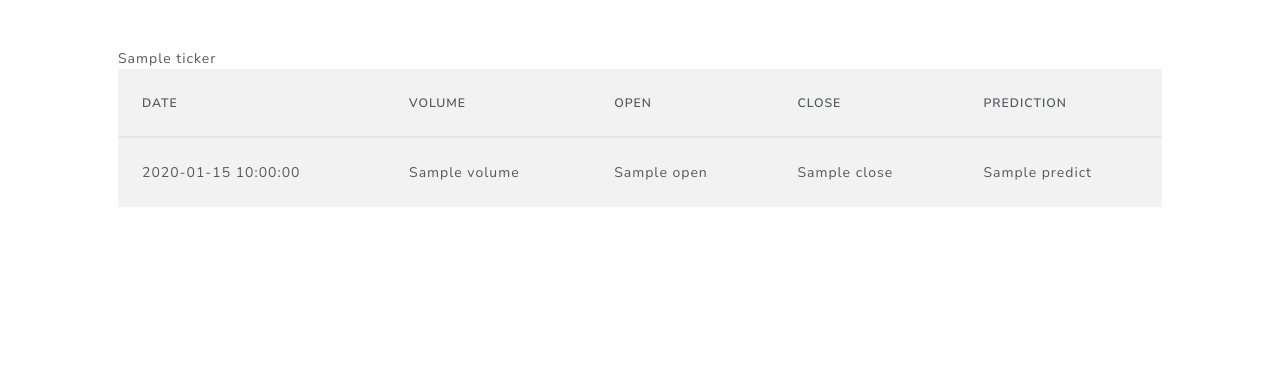
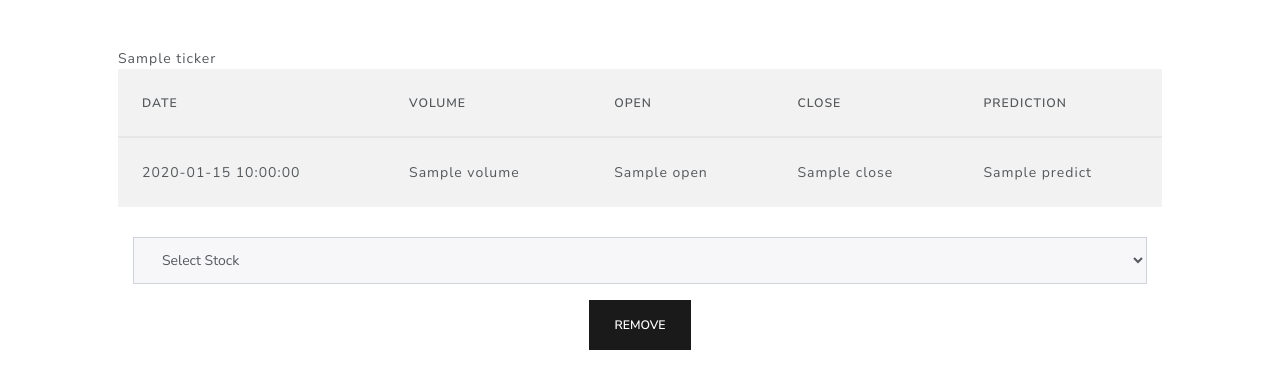
Before and after one commit to Timsaur/StockTalk, a Flask app: template stocktalk/templates/bookmarks.html in a window 1280 px wide. Shown: the part 85-474 px from the top of the page. Run offline with Flask 2, Linux system fonts and the light colour scheme; the template is opened without the code that fills it: most values are stand-ins (such as "Sample title", 1, 10 or a date in 2020); some libraries are stand-ins or nearby versions.

Commit message:
bookmarks

```diff
--- a/stocktalk/app.py
+++ b/stocktalk/app.py
@@ -14,7 +14,6 @@
 from predict import *
 
 # postgresql-spherical-72286
-ticker = "help"
 app = Flask(__name__)
 
 app.config['SECRET_KEY'] = os.environ.get('SECRET_KEY', 'XYZ')
@@ -33,6 +32,7 @@
 @app.route('/', methods=['GET', 'POST'])
 @login_required
 def index():
+	print(session.get("user_id"))
 	if request.method == "POST":
 		if not request.form.get("symbol"):
 			return redirect("/")
@@ -41,7 +41,8 @@
 			result = run(symbol)
 		except:
 			return render_template("base.html")
-		ticker = symbol
+		# global ticker
+		session["ticker"] = symbol
 		url = 'https://api.iextrading.com/1.0/stock/' + symbol + '/chart/2y'
 		r = requests.get(url)
 		raw = json.loads(r.text)
@@ -55,16 +56,26 @@
 		return render_template("result.html", data=data)
 	return render_template("base.html")
 
-@app.route('/result', methods=['POST'])
+@app.route('/result', methods=['GET', 'POST'])
 @login_required
 def result():
-	db.execute("INSERT INTO stocks (username, stock) VALUES ('%s', '%s')" % (session.get("username"), ticker))
-	return redirect("bookmarks")
+	if request.method == "POST":
+		ticker = session["ticker"]
+		print(ticker)
+		try:
+			rows = db.execute("SELECT * FROM stocks WHERE username = ('%s') AND stock = ('%s')" % (session.get("user_id"), ticker.upper()))
+			fetch = rows.fetchall()
+			if len(fetch) >= 1:
+				return redirect("bookmarks")
+		except:
+			pass
+		db.execute("INSERT INTO stocks (username, stock) VALUES ('%s', '%s')" % (session.get("user_id"), ticker.upper()))
+		return redirect("bookmarks")
+	return redirect("/")
 
 
 @app.route("/login", methods=["GET", "POST"])
 def login():
-
     session.clear()
     if request.method == "POST":
         if not request.form.get("username"):
@@ -83,6 +94,7 @@
             return render_template("login.html")
 
         session["user_id"] = request.form.get("username")
+        print(session.get("user_id"))
         return redirect("/")
     return render_template("login.html")
 
@@ -134,14 +146,20 @@
 
 @app.route("/bookmarks", methods=["GET", "POST"])
 @login_required
-def history():
+def bookmarks():
     # Select all from purchase_histories so we can choose what to display in the html
-    bookmarks = db.execute("SELECT * FROM stocks WHERE username= '%s'" % session.get("username"))
+    if request.method == "POST":
+        symbol = request.form.get("ticker")
+        db.execute("DELETE FROM stocks WHERE username = ('%s') AND stock = ('%s')" % (session.get("user_id"), symbol))
+        return redirect("bookmarks")
+
+    bookmarks = db.execute("SELECT * FROM stocks WHERE username= '%s'" % session.get("user_id"))
     fetch = bookmarks.fetchall()
+    print(fetch)
     # fetch = [{"ticker":"aapl"},{"ticker":"amzn"}]
     data = []
     for stock in fetch:
-        url = 'https://api.iextrading.com/1.0/stock/' + stock["ticker"] + '/chart/2y'
+        url = 'https://api.iextrading.com/1.0/stock/' + stock["stock"] + '/chart/2y'
         r = requests.get(url)
         raw = json.loads(r.text)
         open_price=[]
@@ -150,6 +168,6 @@
             open_price.append(element["open"])
             date.append(element["date"])
         #graph = graph.my_plotter(ax, open_price[len(open_price)-30:], date[len(open_price)-30:])
-        data.append({"date":date[len(date)-1],"open":raw[len(raw)-1]["open"], "volume":raw[len(raw)-1]["volume"], "close":raw[len(raw)-1]["close"], "predict":run(stock["ticker"]), "ticker":stock["ticker"].upper()})
+        data.append({"date":date[len(date)-1],"open":raw[len(raw)-1]["open"], "volume":raw[len(raw)-1]["volume"], "close":raw[len(raw)-1]["close"], "predict":run(stock["stock"]), "ticker":stock["stock"].upper()})
 
     return render_template("bookmarks.html", data=data)
--- a/stocktalk/templates/bookmarks.html
+++ b/stocktalk/templates/bookmarks.html
@@ -36,4 +36,17 @@
     </div> -->
 
 {% endfor %}
+
+    <form action="/bookmarks" method="post" class="col-md-12 text-center top30">
+
+        <div class="form-group">
+            <select class="form-control" name="ticker">
+                <option disabled selected value="">Select Stock</option>
+                {% for stock in data %}
+                <option value={{stock["ticker"]}}>{{stock["ticker"]}}</option>
+                {% endfor %}
+            </select>
+        </div>
+        <button class="btn btn-primary" type="submit">Remove</button>
+    </form>
 {% endblock %}
```
Also changed, not shown: stocktalk/templates/result.html (+1 -1 lines).
